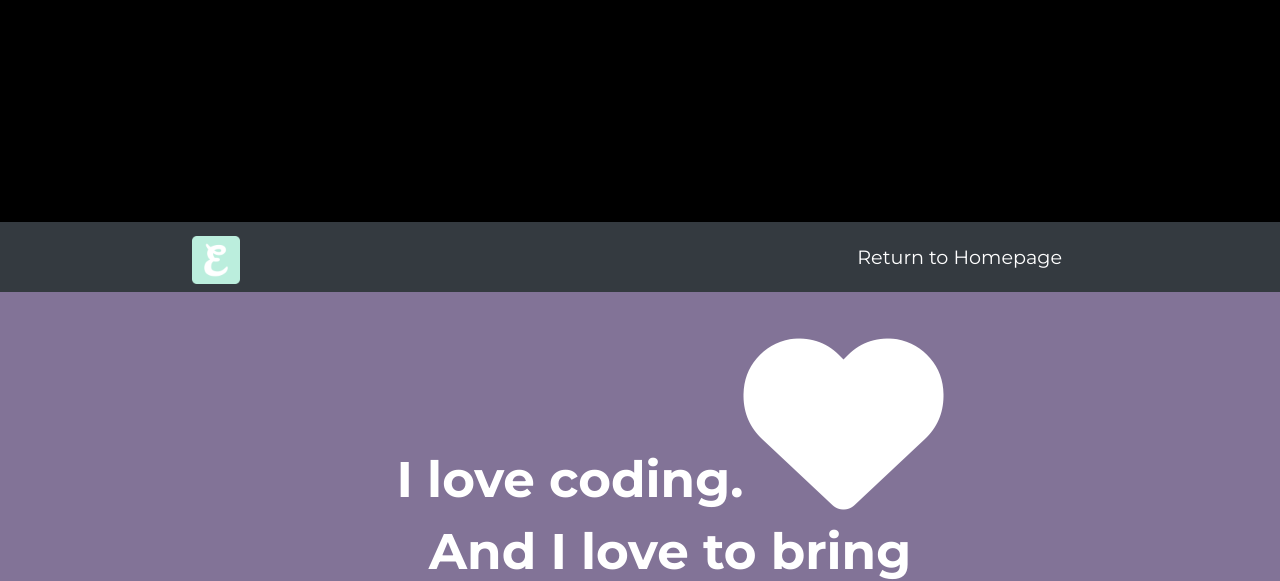
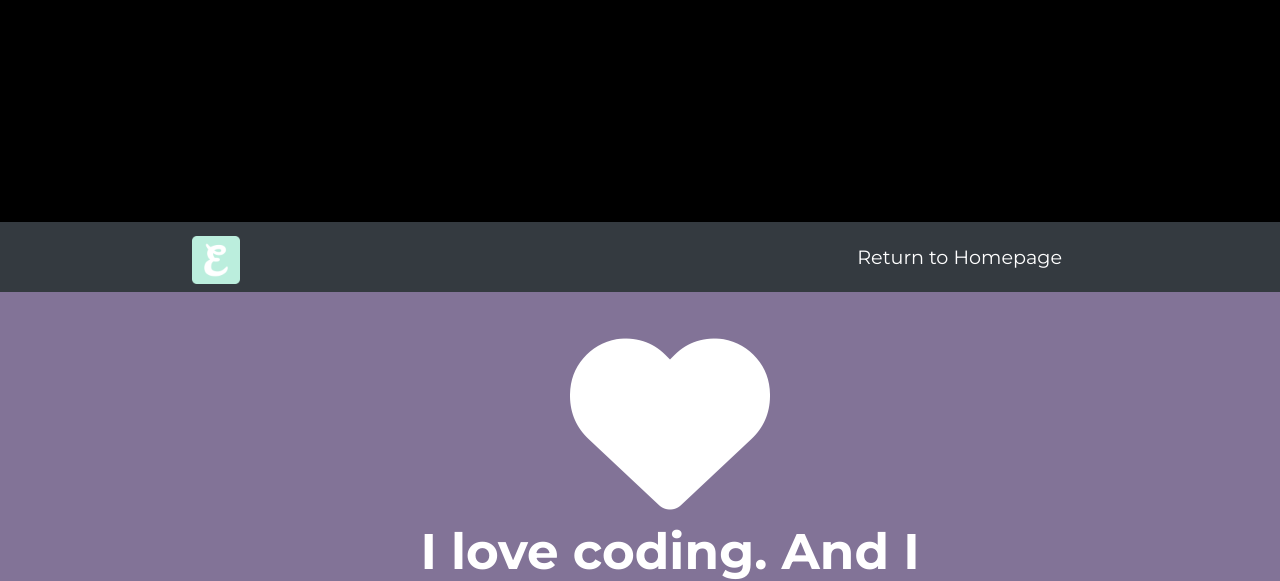
Before and after one commit to Enji-shaking/web_dev, a plain HTML site: page personal-projects.html in a window 1280 px wide. Shown: the part 378-959 px from the top of the page. Drawn offline with nearby package versions, Linux system fonts and the light colour scheme; a web font is replaced by a local one.

Commit message:
portfolio 5.2

```diff
--- a/personal-projects.html
+++ b/personal-projects.html
@@ -41,7 +41,7 @@
 </nav>
 
 <section class="project-intro">
-    <h2 class="project-intro">I love coding.<i class="fas fa-heart fa-4x heart-icon"></i> And I love to bring what I know to what I can feel. I hope I could change this world with my skills. <br><br>Now, I start with all the tiny projects. I hope I can do more and better in the future. I'm growing. <br><br></h2>
+    <h2 class="project-intro"><i class="fas fa-heart fa-4x heart-icon"></i><br>I love coding. And I love to bring what I know to what I can feel. I hope I could change this world with my skills. <br><br>Now, I start with all the tiny projects. I hope I can do more and better in the future. I'm growing. <br><br></h2>
 </section>
 
 
```
